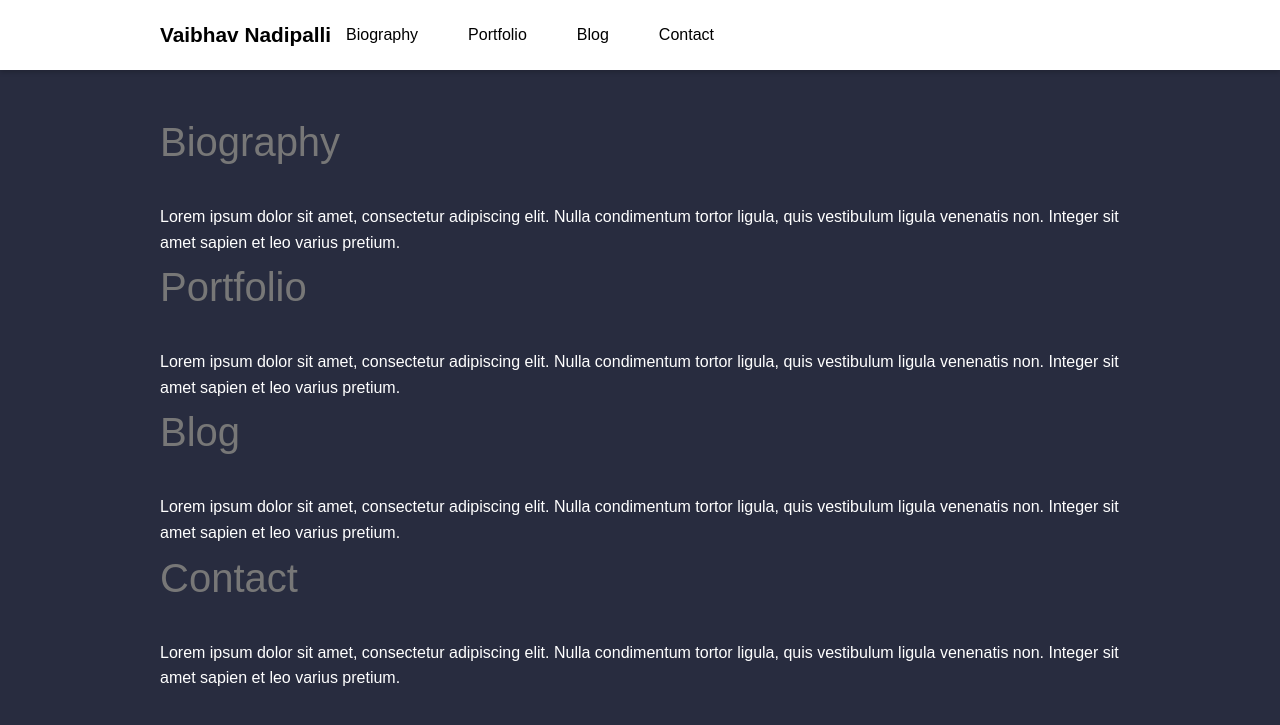
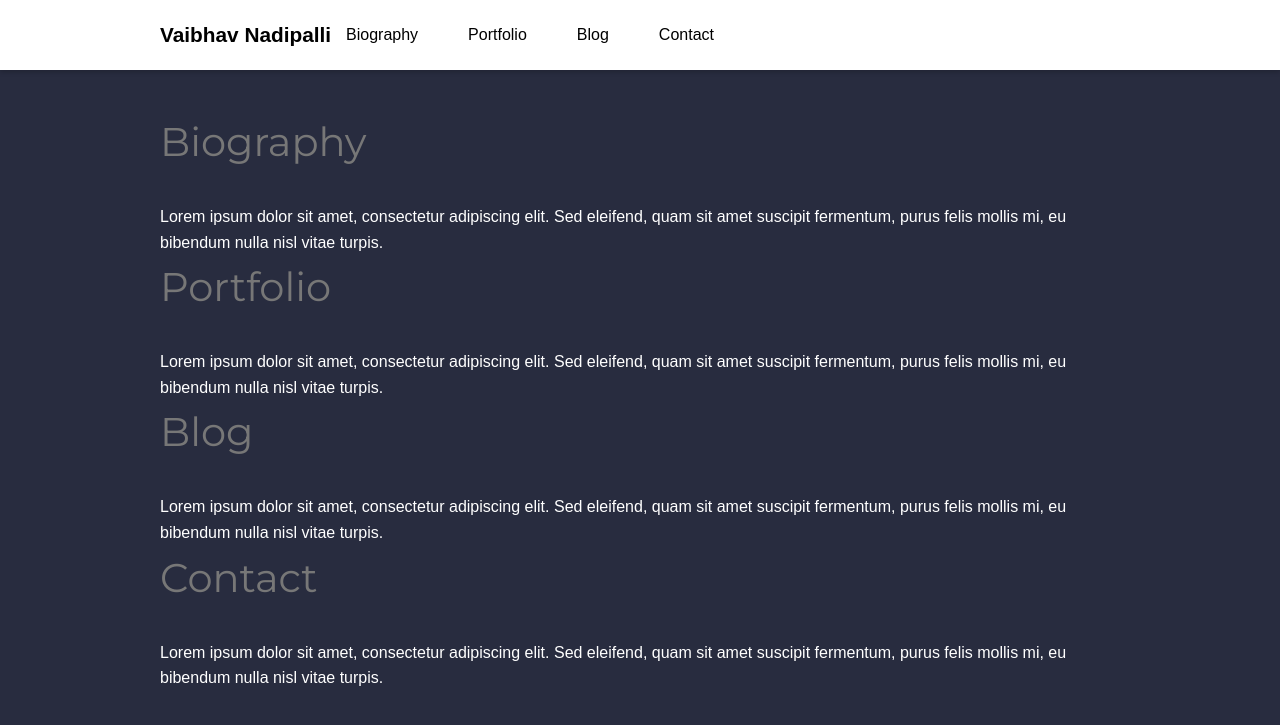
Before and after one commit to Vaibhav-Nadipalli/vaibhav-nadipalli.github.io, a Jekyll site: the page built from index.markdown, in a window 1280 px wide. Shown: the top 725 px of the page. Built offline with Jekyll 4.4.1, drawn with Linux system fonts in a browser that asks for light colours.

Commit message:
Update default.html

```diff
--- a/_layouts/default.html
+++ b/_layouts/default.html
@@ -5,15 +5,16 @@
     <meta name="viewport" content="width=device-width, initial-scale=1.0">
     <title>Vaibhav Nadipalli</title>
     <link rel="stylesheet" href="/assets/css/styles.css"> <!-- Link to your CSS file -->
+    <link href="https://fonts.googleapis.com/css2?family=Montserrat:wght@400;500;700&display=swap" rel="stylesheet"> <!-- Import Montserrat font -->
     <link rel="icon" type="image/png" href="/favicon.png"> <!-- Path to your favicon -->
 </head>
 <body>
     <header>
         <div class="nav-container">
+            <input type="checkbox" id="nav-toggle" class="nav-toggle"> <!-- Checkbox for navigation toggle -->
+            <label for="nav-toggle" class="nav-toggle-label">&#9776;</label> <!-- Label for toggle icon -->
             <h3 class="nav-title"><a href="/" style="text-decoration:none; color:#000;">Vaibhav Nadipalli</a></h3> <!-- Link to refresh the page -->
             <nav class="nav-menu">
-                <input type="checkbox" id="nav-toggle" class="nav-toggle"> <!-- Checkbox for navigation toggle -->
-                <label for="nav-toggle" class="nav-toggle-label">&#9776;</label> <!-- Label for toggle icon -->
                 <ul class="nav-links">
                     <li><a href="#bio">Biography</a></li>
                     <li><a href="#portfolio">Portfolio</a></li>
@@ -27,19 +28,19 @@
     <main>
         <section id="bio">
             <h2 class="section-title">Biography</h2>
-            <p>Lorem ipsum dolor sit amet, consectetur adipiscing elit. Nulla condimentum tortor ligula, quis vestibulum ligula venenatis non. Integer sit amet sapien et leo varius pretium.</p>
+            <p>Lorem ipsum dolor sit amet, consectetur adipiscing elit. Sed eleifend, quam sit amet suscipit fermentum, purus felis mollis mi, eu bibendum nulla nisl vitae turpis.</p>
         </section>
         <section id="portfolio">
             <h2 class="section-title">Portfolio</h2>
-            <p>Lorem ipsum dolor sit amet, consectetur adipiscing elit. Nulla condimentum tortor ligula, quis vestibulum ligula venenatis non. Integer sit amet sapien et leo varius pretium.</p>
+            <p>Lorem ipsum dolor sit amet, consectetur adipiscing elit. Sed eleifend, quam sit amet suscipit fermentum, purus felis mollis mi, eu bibendum nulla nisl vitae turpis.</p>
         </section>
         <section id="blog">
             <h2 class="section-title">Blog</h2>
-            <p>Lorem ipsum dolor sit amet, consectetur adipiscing elit. Nulla condimentum tortor ligula, quis vestibulum ligula venenatis non. Integer sit amet sapien et leo varius pretium.</p>
+            <p>Lorem ipsum dolor sit amet, consectetur adipiscing elit. Sed eleifend, quam sit amet suscipit fermentum, purus felis mollis mi, eu bibendum nulla nisl vitae turpis.</p>
         </section>
         <section id="contact">
             <h2 class="section-title">Contact</h2>
-            <p>Lorem ipsum dolor sit amet, consectetur adipiscing elit. Nulla condimentum tortor ligula, quis vestibulum ligula venenatis non. Integer sit amet sapien et leo varius pretium.</p>
+            <p>Lorem ipsum dolor sit amet, consectetur adipiscing elit. Sed eleifend, quam sit amet suscipit fermentum, purus felis mollis mi, eu bibendum nulla nisl vitae turpis.</p>
         </section>
     </main>
 </body>
```
